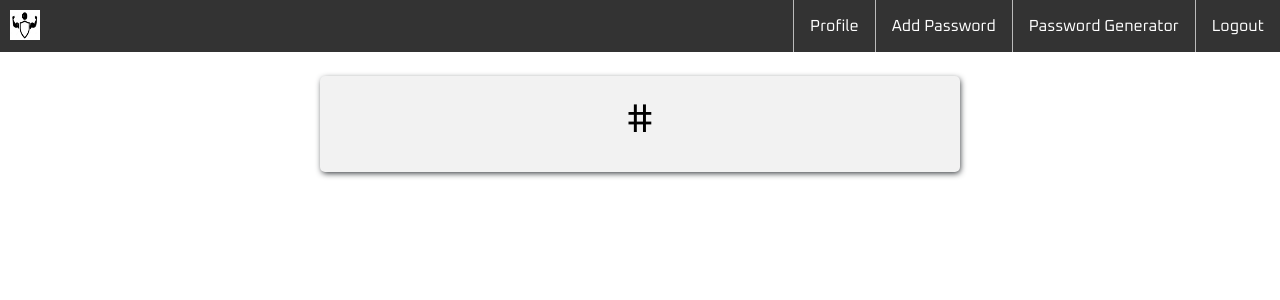
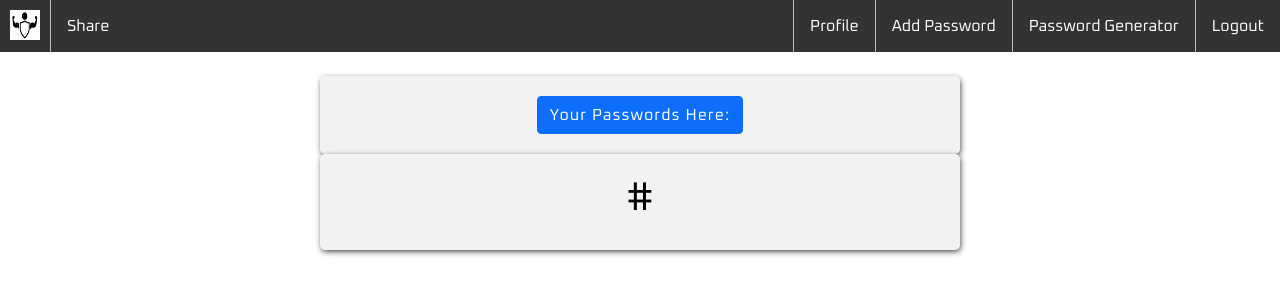
Before and after one commit to AshwinRNair-ARN/USS-Password-management-and-authentication, a Django app: page / in a window 1280 px wide. Shown: the top 300 px of the page. Run offline with Django 4.2, Linux system fonts and the light colour scheme; a user stored in the database is signed in; tables that the repository leaves empty hold one stand-in row (values such as "Sample post").

Commit message:
home page changed, Your Passwords: added

```diff
--- a/manpass/templates/main/home.html
+++ b/manpass/templates/main/home.html
@@ -8,6 +8,54 @@
         <title>Password Manager</title>
         {% endblock  %}
         <style>
+
+@import url('https://cdnjs.cloudflare.com/ajax/libs/animate.css/4.1.1/animate.min.css');
+
+/* Customize the button style */
+.btn {
+  border-radius: 50px;
+  padding: 10px 20px;
+  font-size: 20px;
+  font-weight: bold;
+  letter-spacing: 1px;
+}
+
+/* Add animation to the button */
+.animate__animated {
+  animation-duration: 1s;
+  animation-fill-mode: both;
+}
+
+.animate__bounce {
+  animation-name: bounce;
+}
+
+@keyframes bounce {
+  from,
+  20%,
+  53%,
+  80%,
+  to {
+    animation-timing-function: cubic-bezier(0.215, 0.61, 0.355, 1);
+    transform: translate3d(0, 0, 0);
+  }
+
+  40%,
+  43% {
+    animation-timing-function: cubic-bezier(0.755, 0.05, 0.855, 0.06);
+    transform: translate3d(0, -30px, 0);
+  }
+
+  70% {
+    animation-timing-function: cubic-bezier(0.755, 0.05, 0.855, 0.06);
+    transform: translate3d(0, -15px, 0);
+  }
+
+  90% {
+    transform: translate3d(0, -4px, 0);
+  }
+}
+
             .passcode-input {
              width: 50px;
             text-align: center;
@@ -32,12 +80,14 @@
 
 
 
+
                 {% if user.is_authenticated %}
+
+                    <li class = 'list' style="float:left;"><a href="{% url 'share' %}">Share</a></li>
                     <li class ='list'><a href="{%url 'logout'%}">Logout</a></li>
                     <li class ='list'><a href="{% url 'generate_password' %}">Password Generator</a></li>
                     <li class ='list'><a href="{% url 'create' %}">Add Password</a></li>
                     <li class ='list'><a href="{% url 'account' %}">Profile</a></li>
-{#                    <li class = 'list'><a href="{% url 'share' %}">Share</a></li>#}
 
 
                 {% else %}
@@ -58,6 +108,9 @@
                 {% endfor %}
                 {% block content %}
                     {% if location %}
+                        <div class = "div-container">
+                            <button class="btn btn-primary animate__animated animate__bounce">Your Passwords Here: </button>
+                        </div>
                         {% for row in location %}
                             <div class = "div-container">
                                 <h1 style="text-align: center; font-size:40px"><a class='link' href = "{% url 'view' row.id %}">{{row}}</a></h1>
```
